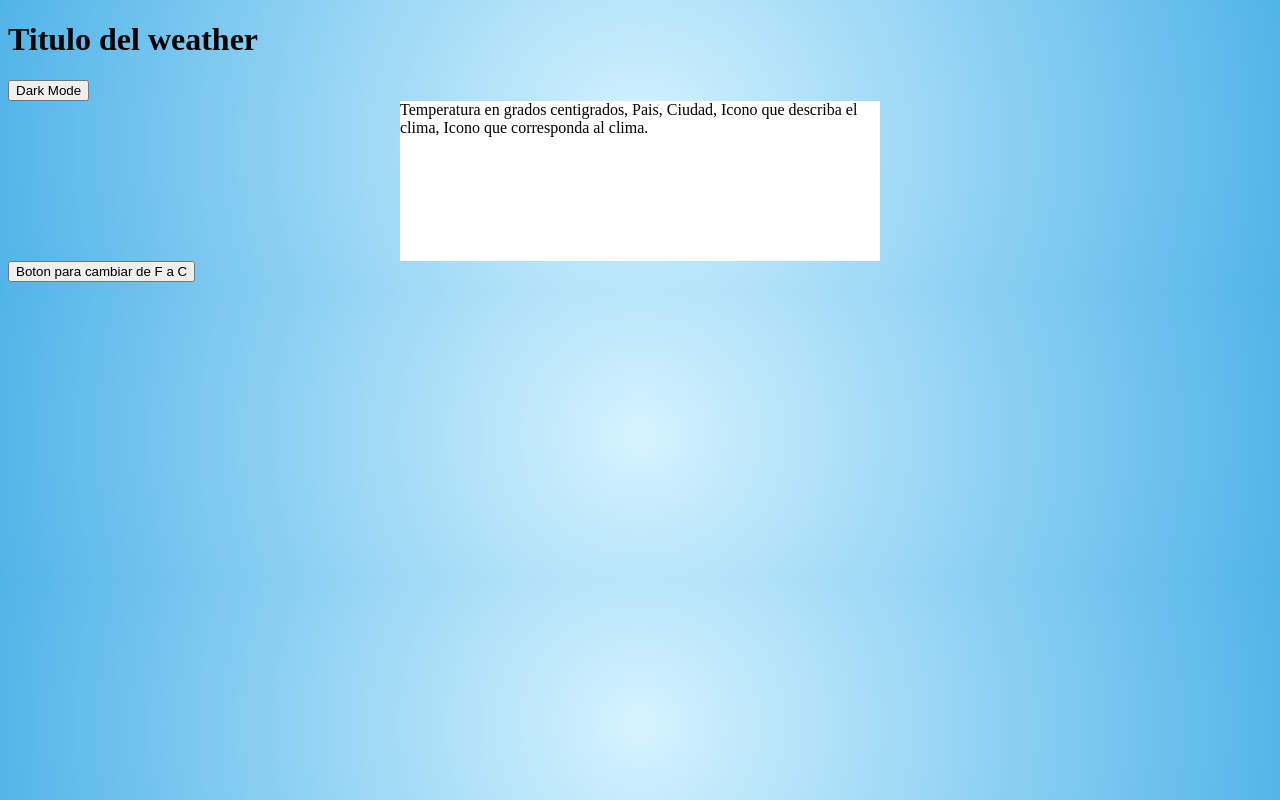
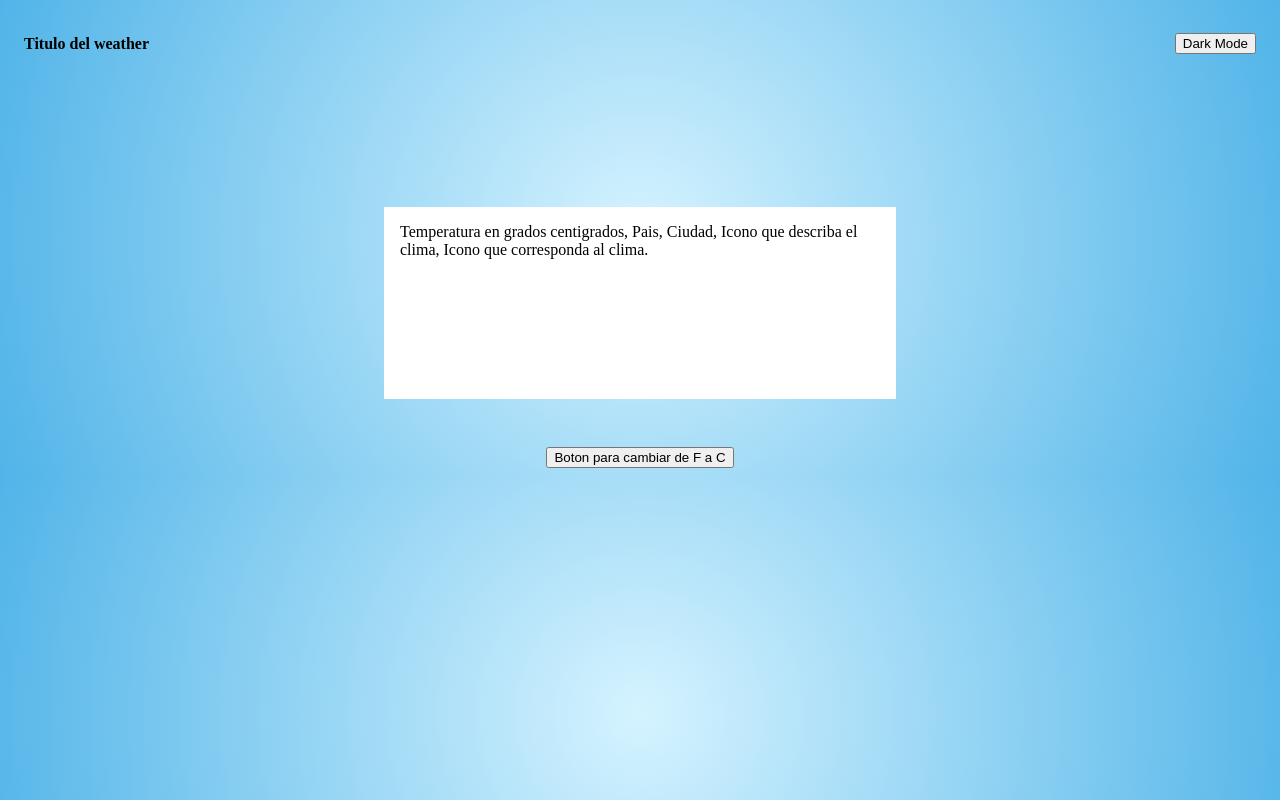
Before and after one commit to JGV-07/WeatherAppJGV_07, a React (Vite) app: page / in a window 1280 px wide. Built offline with nearby package versions, Linux system fonts and the light colour scheme.

Commit message:
dejando el maquetado basico

```diff
--- a/src/App.jsx
+++ b/src/App.jsx
@@ -5,8 +5,10 @@ function App() {
 
   return (
     <>
-      <h1 className='title'>Titulo del weather</h1>
-      <button className='buttonDarkMode'>Dark Mode</button>
+      <div className="header">
+        <h1 className='title'>Titulo del weather</h1>
+        <button className='buttonDarkMode'>Dark Mode</button>
+      </div>
       <div className='container'>
         Temperatura en grados centigrados,
         Pais,
@@ -14,7 +16,7 @@ function App() {
         Icono que describa el clima,
         Icono que corresponda al clima.
       </div>
-      <button className='buttonch'>Boton para cambiar de F a C</button>
+      <button className='buttonCh'>Boton para cambiar de F a C</button>
     </>
   )
 }
--- a/src/index.css
+++ b/src/index.css
@@ -1,14 +1,81 @@
+/* HACER EL ROOT CON LAS VARIABLES Y ORGANIZARLO MEJOR */
+
 body {
   background: radial-gradient(circle at center, #D5F3FF, #51B4E8)
 }
 
+.header{
+  display: flex;
+  justify-content: space-between;
+  padding: 1rem;
+}
+
+.title{
+  display: flex;
+  justify-content: left;
+  font-size: 16px;
+}
+
 .container {
-  background-color: white ;
+  background-color: rgb(255, 255, 255) ;
   /* linear-gradient(#E5F2FF at 0%, #D5F3FF at 97.4% ); */
   border-radius: 4,85 / 0px, 4,85;
   box-shadow: rgba(0, 0, 0, 0.25);
   height: 10rem;
-  width: 30rem;
+  width: 15rem;
   margin: auto;
   text-align: left;
+  padding: 1rem;
+  margin-top: 7rem;
 }
+
+.buttonCh{
+  display: block;
+  margin: 0 auto;
+  text-align: center;
+  margin-top: 5rem;
+}
+
+/* BREAKPOINTS */
+
+/* Falta este breakpoint */
+@media screen and (min-width: 993px ){
+
+}
+
+
+@media screen and (min-width: 1080px ){
+
+
+  .header{
+    display: flex;
+    justify-content: space-between;
+    align-items: center;
+  }
+
+  .title{
+    display: flex;
+    justify-content: left;
+    font-size: 16px;
+  }
+
+  .container {
+    background-color: rgb(255, 255, 255) ;
+  /* linear-gradient(#E5F2FF at 0%, #D5F3FF at 97.4% ); */
+    border-radius: 4,85 / 0px, 4,85;
+    box-shadow: rgba(0, 0, 0, 0.25);
+    height: 10rem;
+    width: 30rem;
+    margin: auto;
+    text-align: left;
+    padding: 1rem;
+    margin-top: 8rem;
+  }
+
+  .buttonCh{
+    display: flex;
+    margin: 0 auto;
+    text-align: center;
+    margin-top: 3rem;
+  }
+}
```
